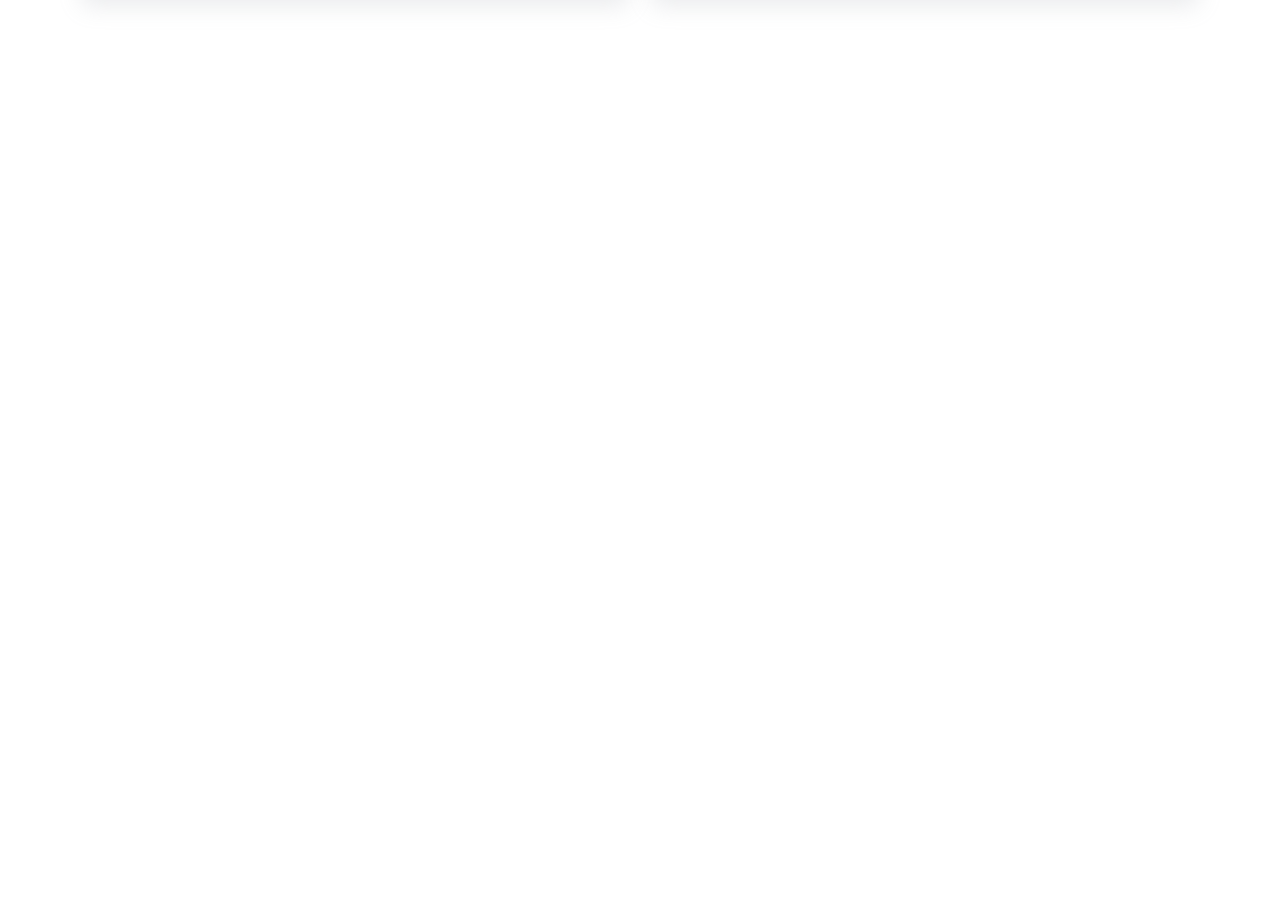
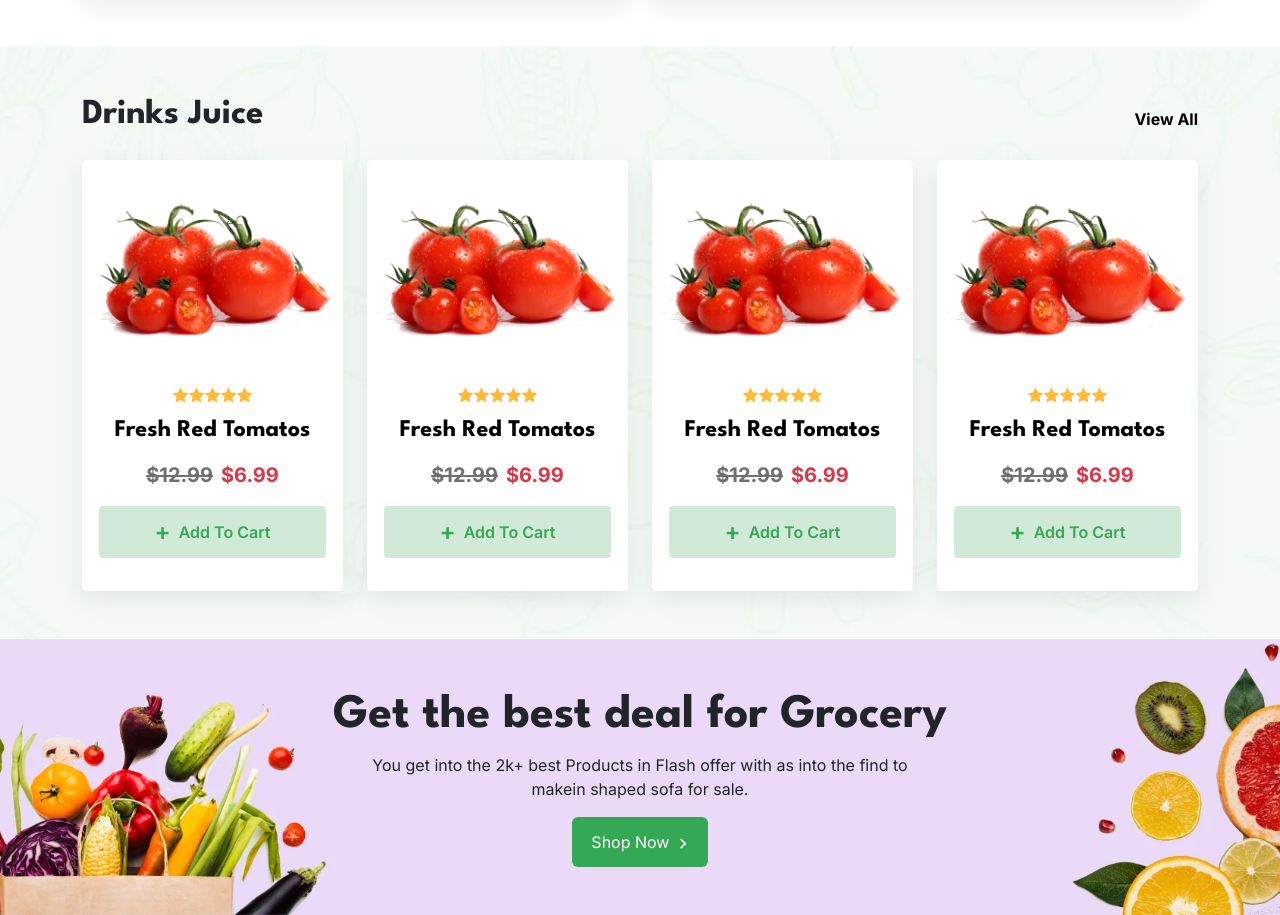
Before and after one commit to m-wilk/ecoshop2, a React (Create React App) app in the folder app/: page / in a window 1280 px wide. Shown: the part 4229-5144 px from the top of the page. Before the commit the page ends 4275 px from the top, so only its background shows below. Built offline with nearby package versions, Linux system fonts and the light colour scheme; no server answers.

Commit message:
Drinks Juice-all

```diff
--- a/app/src/assets/scss/custom/base/_common.scss
+++ b/app/src/assets/scss/custom/base/_common.scss
@@ -35,6 +35,10 @@
   font-size: 2.3rem;
 }
 
+.es-h-33 {
+  font-size: 3rem;
+}
+
 .es-h-4 {
   font-size: 4rem;
 }
--- a/app/src/assets/scss/custom/custom.scss
+++ b/app/src/assets/scss/custom/custom.scss
@@ -6,8 +6,9 @@
 @import "./ui/organism/header/header";
 @import "./ui/organism/hero-section/hero-section";
 @import "./ui/organism/product-category/product-category";
-@import "./ui/organism/product-fresh/product-fresh";
+@import "./ui/organism/product-section-divider/product-section-divider";
 @import "./ui/organism/flash-sale/flash-sale";
+@import "./ui/organism/best-product/best-product";
 @import "./ui/molecules/base-product-item/base-product-item";
 @import "./ui/molecules/badge/badge";
 @import "./ui/molecules/product-category-banner/product-category-banner";
--- /dev/null
+++ b/app/src/assets/scss/custom/ui/organism/best-product/best-product.scss
@@ -0,0 +1,4 @@
+.es-best-product-section-bg {
+    background: url("../../../../../img/best-deal-bg.png") no-repeat center center;
+    background-size: cover;
+}
--- /dev/null
+++ b/app/src/ui/organism/best-product/BestProduct.js
@@ -0,0 +1,18 @@
+import CustomLink from "../../atoms/custom-link/CustomLink";
+
+const BestProduct = () => {
+  return (
+    <div className="pt-5 pb-5 es-best-product-section-bg">
+      <div className="text-center container">
+        <h2 className="league-spartan-bold es-h-33">Get the best deal for Grocery</h2>
+        <p >
+          You get into the 2k+ best Products in Flash offer with as into the
+          find to <br/> makein shaped sofa for sale.
+        </p>
+        <CustomLink className="bg-primary text-white" isArrow={true}>Shop Now</CustomLink>
+      </div>
+    </div>
+  );
+};
+
+export default BestProduct;
--- a/app/src/ui/organism/product-fresh/ProductFresh.js
+++ b/app/src/ui/organism/product-section-divider/ProductSectionDivider.js
@@ -1,10 +1,10 @@
 import SectionTitle from "../../molecules/section-title/SectionTitle";
 import BaseProductItem from "../../molecules/base-product-item/BaseProductItem";
 
-const ProductFresh = () => (
+const ProductSectionDivider = ({title}) => (
   <div className="es-product-fresh pt-5 pb-5">
     <div className="container">
-      <SectionTitle title="Fresh Vegetables" />
+      <SectionTitle title={title} />
       <div className="row">
         <div className="col-xl-3 col-lg-4 col-sm-6">
           <BaseProductItem />
@@ -23,4 +23,4 @@ const ProductFresh = () => (
   </div>
 );
 
-export default ProductFresh;
+export default ProductSectionDivider;
--- a/app/src/ui/templates/main.js
+++ b/app/src/ui/templates/main.js
@@ -5,10 +5,10 @@ import HeaderBottomSection from "../organism/header/HeaderBottomSection";
 import HeaderBottomSectionWtyczka from "../organism/header/HeaderBottomSectionWtyczka";
 import HeroSection from "../organism/hero-section/HeroSection";
 import ProductCategory from "../organism/product-category/ProductCategory";
-import ProductFresh from "../organism/product-fresh/ProductFresh";
+import ProductSectionDivider from "../organism/product-section-divider/ProductSectionDivider";
 import FleshSale from "../organism/flesh-sale/FleshSale";
 import TopSellingProducts from "../organism/top-selling-products/TopSellingProducts";
-
+import BestProduct from "../organism/best-product/BestProduct";
 
 const Main = () => {
   return (
@@ -18,9 +18,11 @@ const Main = () => {
       <HeaderBottomSectionWtyczka />
       <HeroSection />
       <ProductCategory />
-      <ProductFresh />
+      <ProductSectionDivider title="Fresh Vegetables" />
       <FleshSale />
       <TopSellingProducts />
+      <ProductSectionDivider title="Drinks Juice" />
+      <BestProduct />
       {/* <HeaderBottomSection /> */}
       {/* <HeaderBottomSection /> */}
       {/* <HeaderCenterSection /> */}
```
Also changed, not shown: app/src/assets/img/best-deal-bg.png (added), app/src/assets/scss/custom/ui/organism/product-section-divider/product-section-divider.scss (renamed from app/src/assets/scss/custom/ui/organism/product-fresh/product-fresh.scss).
